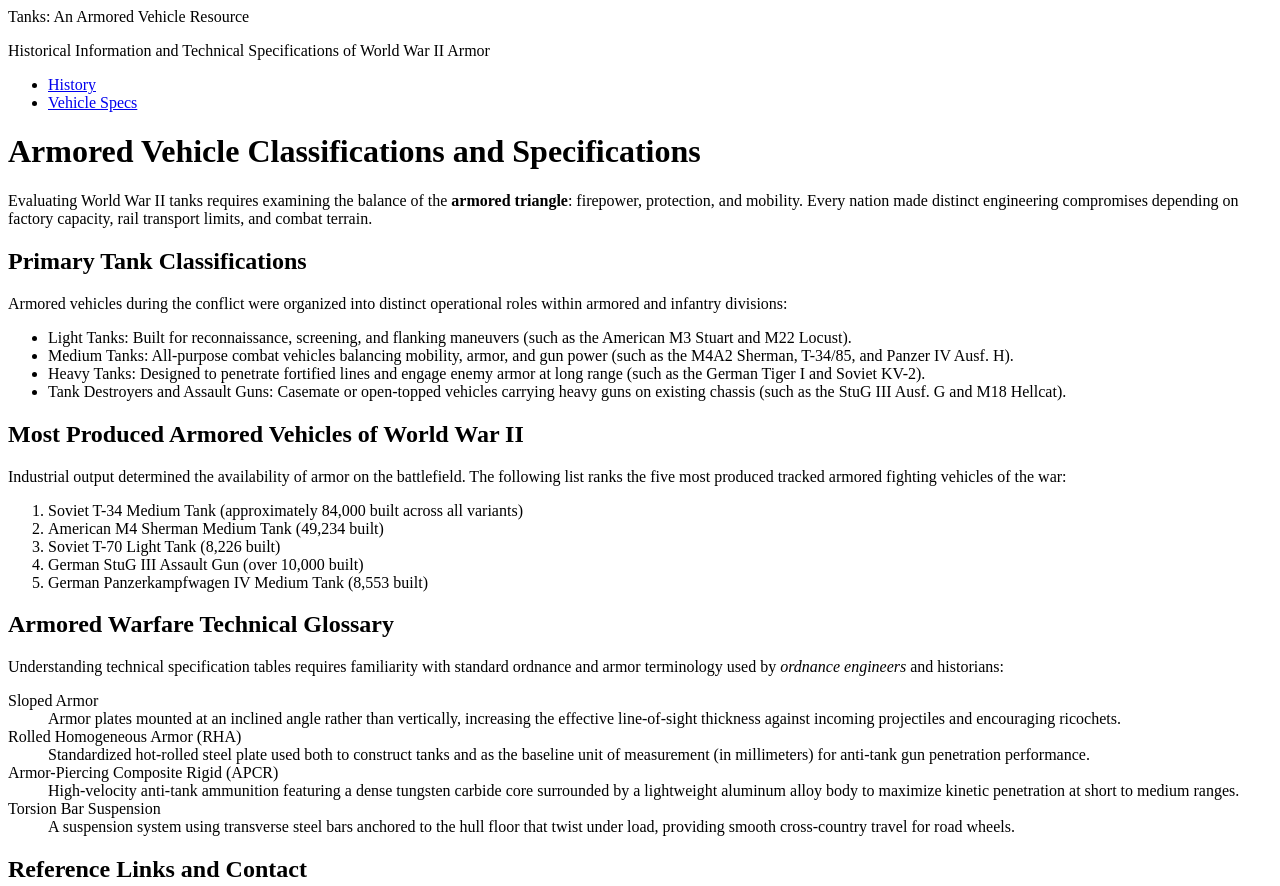
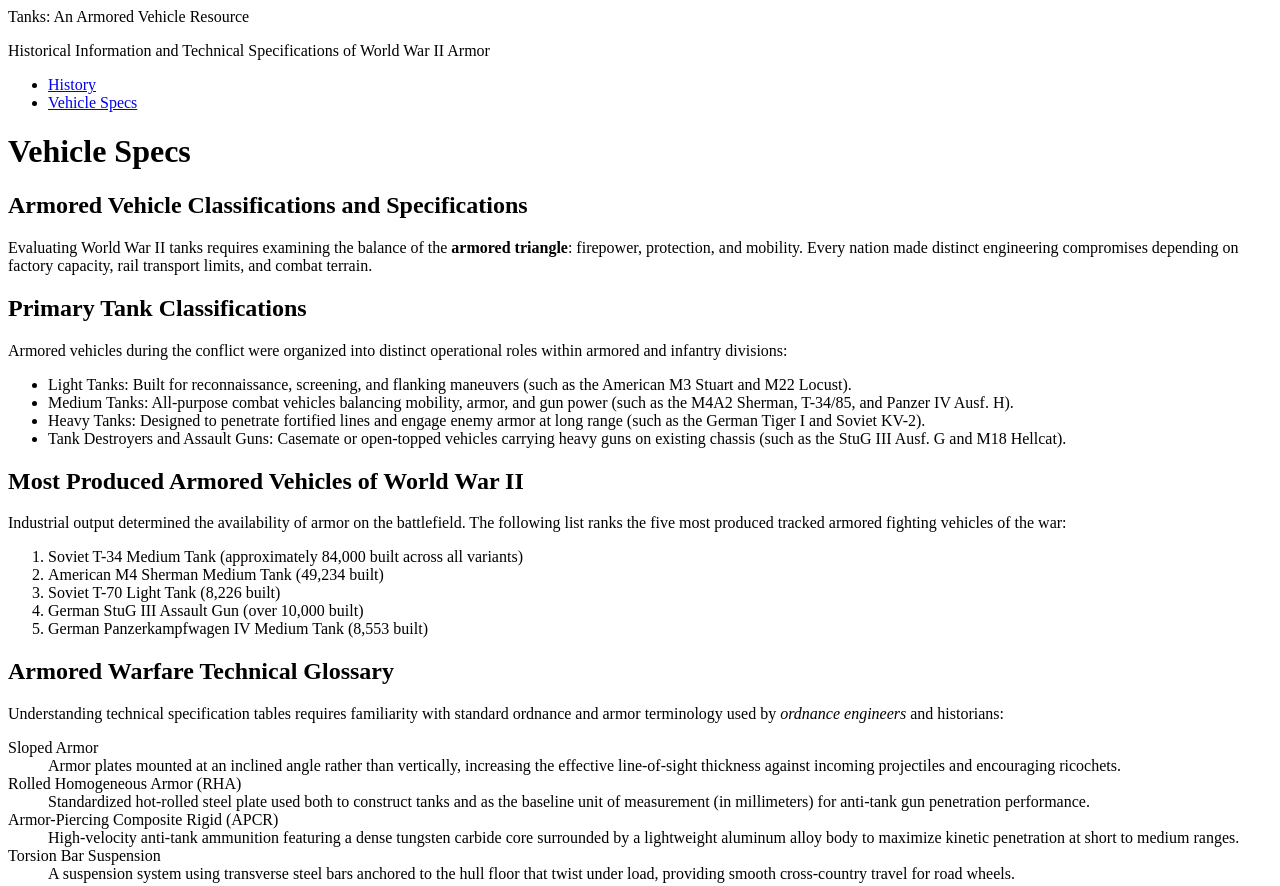
Before and after one commit to BagpipesRbetter/dwdd1600, a plain HTML site: page 03hand-coding/specs.html in a window 1280 px wide. Shown: the top 886 px of the page. Drawn offline with Linux system fonts and the light colour scheme.

Commit message:
04 and 05 fixes

```diff
--- a/03hand-coding/specs.html
+++ b/03hand-coding/specs.html
@@ -23,7 +23,8 @@
     </nav>
 <!-- start the pages main content -->
     <main>
-        <h1>Armored Vehicle Classifications and Specifications</h1>
+        <h1>Vehicle Specs</h1>
+        <h2>Armored Vehicle Classifications and Specifications</h2>
         <p>Evaluating World War II tanks requires examining the balance of the <strong>armored triangle</strong>: firepower, protection, and mobility. Every nation made distinct engineering compromises depending on factory capacity, rail transport limits, and combat terrain.</p>
 
         <h2>Primary Tank Classifications</h2>
```
Also changed, not shown: 03hand-coding/index.html (+2 -1 lines).
